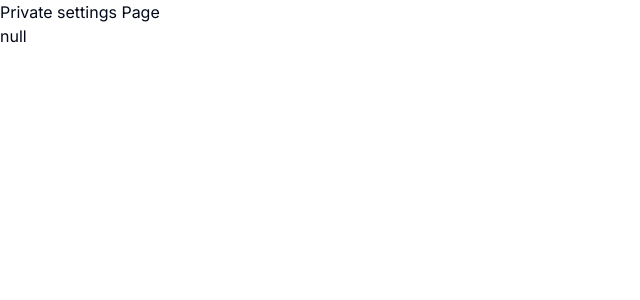
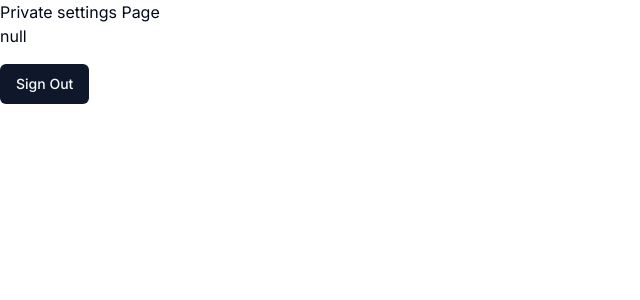
Before and after one commit to InfinityScripter/auth-next-master, a Next.js app: page /settings in a window 1280 px wide. Shown: the top 300 px of the page, without its empty margins (0-640 px from the left). Built offline with nearby package versions, Linux system fonts and the light colour scheme; no server answers.

Commit message:
add switch case for CredentialsSignin

```diff
--- a/action/login.ts
+++ b/action/login.ts
@@ -32,11 +32,11 @@ const {email,password} = validatedFields.data
  if (error instanceof AuthError) {
    switch (error.type) {
      case 'CredentialsSignin':
-       return {error: "Invalid credentials"}
+       return {error: "Invalid email or password"}
      default:
        return {error: "An error occurred"}
    }
+ }
+      throw error;
     }
- throw error;
 }
-}
--- a/app/(protected)/settings/page.tsx
+++ b/app/(protected)/settings/page.tsx
@@ -1,5 +1,6 @@
 import React from 'react';
-import {auth} from "@/auth";
+import {auth, signOut} from "@/auth";
+import {Button} from "@/components/ui/button";
 
 const SettingsPage = async () => {
     const session = await auth();
@@ -7,6 +8,18 @@ const SettingsPage = async () => {
         <div>
             Private settings Page
             <p>{JSON.stringify(session)}</p>
+            <form action={
+                async ()=> {
+                    "use server";
+                    await signOut();
+                }
+            }
+            >
+                <Button
+                    variant="default"
+                    className=" mt-4"
+                    type="submit">Sign Out</Button>
+            </form>
         </div>
     );
 };
```
